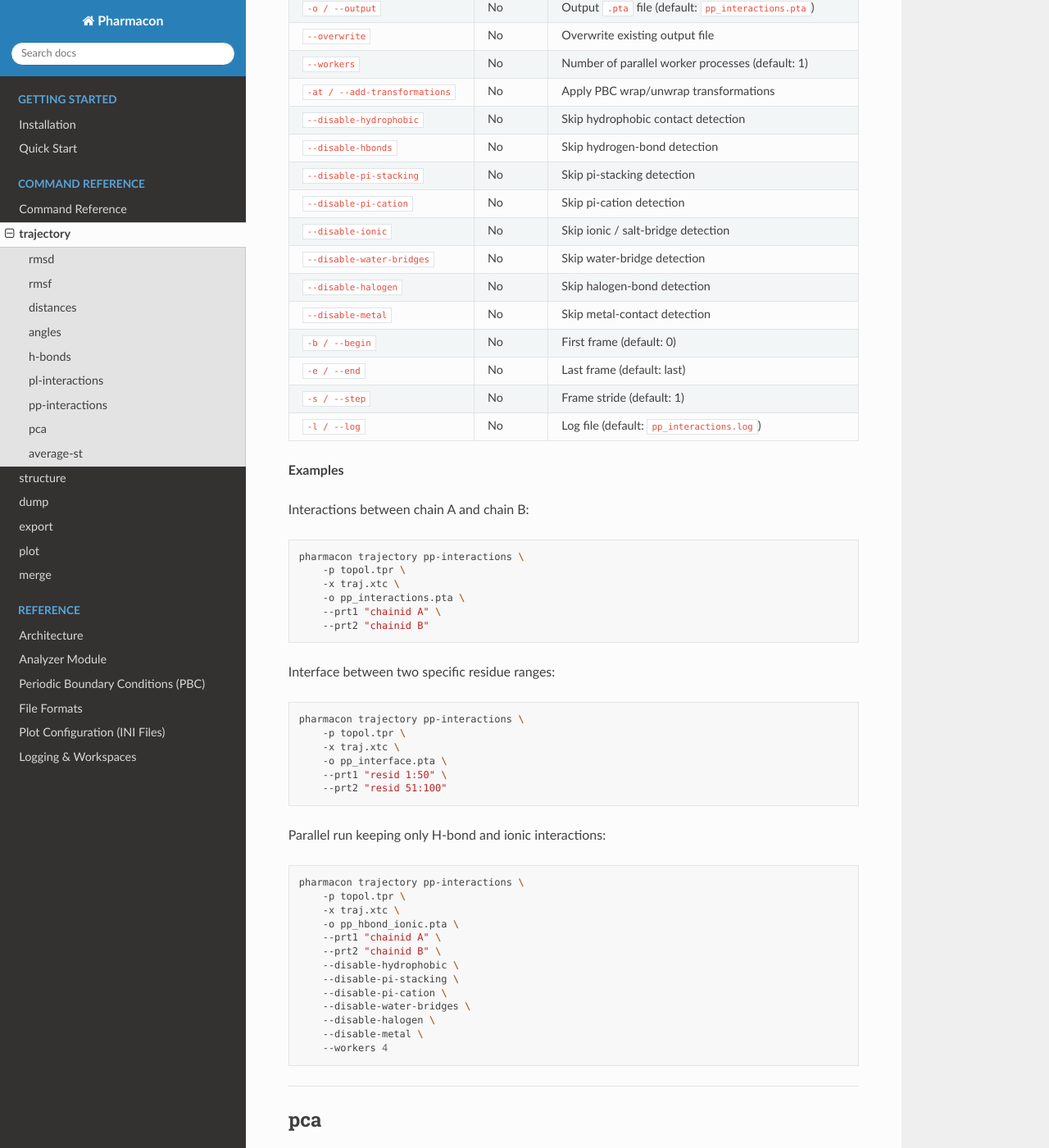
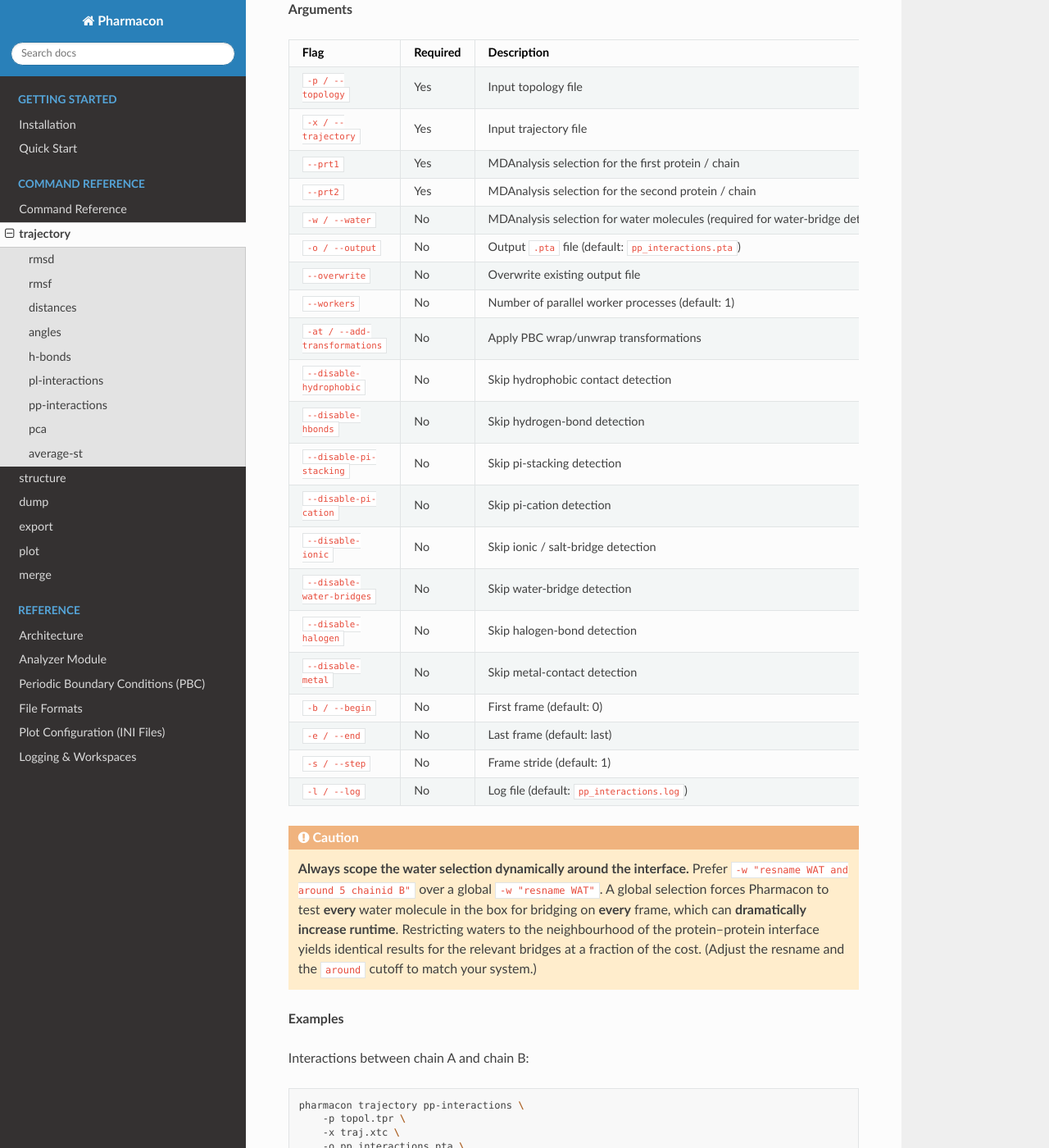
Before and after one commit to k-georgiou/pharmacon, a Sphinx documentation site: the page built from docs/source/commands/trajectory.rst, in a window 1280 px wide and 1400 px high, scrolled down 11304 px. Shown: the whole window at 82% size. Built offline with Sphinx 7.4.7 and the Read the Docs theme 3.1.0, drawn with Linux system fonts in a browser that asks for light colours; some of the changed text lies outside the part shown.

Commit message:
Pharmacon Initial Release

```diff
--- a/docs/source/commands/trajectory.rst
+++ b/docs/source/commands/trajectory.rst
@@ -602,6 +602,17 @@
      - No
      - Log file (default: ``pl_interactions.log``)
 
+.. caution::
+
+   **Always scope the water selection dynamically around the ligand.**
+   Prefer ``-w "resname WAT and around 5 resname LIG"`` over a global
+   ``-w "resname WAT"``.  A global selection forces Pharmacon to test
+   **every** water molecule in the box for bridging on **every** frame, which
+   can **dramatically increase runtime**.  Restricting waters to the
+   neighbourhood of the binding site yields identical results for the relevant
+   bridges at a fraction of the cost.  (Adjust ``WAT``/``LIG`` and the
+   ``around`` cutoff to match your system.)
+
 **Examples**
 
 Full interaction profile with water bridges:
@@ -614,7 +625,7 @@
        -o pl_interactions.pta \
        -prt "protein" \
        -lig "resname LIG" \
-       -w  "resname WAT"
+       -w  "resname WAT and around 5 resname LIG"
 
 Specific chain against the ligand, PBC-corrected:
 
@@ -687,6 +698,9 @@
    * - ``--prt2``
      - Yes
      - MDAnalysis selection for the second protein / chain
+   * - ``-w / --water``
+     - No
+     - MDAnalysis selection for water molecules (required for water-bridge detection)
    * - ``-o / --output``
      - No
      - Output ``.pta`` file (default: ``pp_interactions.pta``)
@@ -735,6 +749,17 @@
    * - ``-l / --log``
      - No
      - Log file (default: ``pp_interactions.log``)
+
+.. caution::
+
+   **Always scope the water selection dynamically around the interface.**
+   Prefer ``-w "resname WAT and around 5 chainid B"`` over a global
+   ``-w "resname WAT"``.  A global selection forces Pharmacon to test
+   **every** water molecule in the box for bridging on **every** frame, which
+   can **dramatically increase runtime**.  Restricting waters to the
+   neighbourhood of the protein–protein interface yields identical results for
+   the relevant bridges at a fraction of the cost.  (Adjust the resname and the
+   ``around`` cutoff to match your system.)
 
 **Examples**
 
```
Also changed, not shown: README.md (+9 -0 lines).
